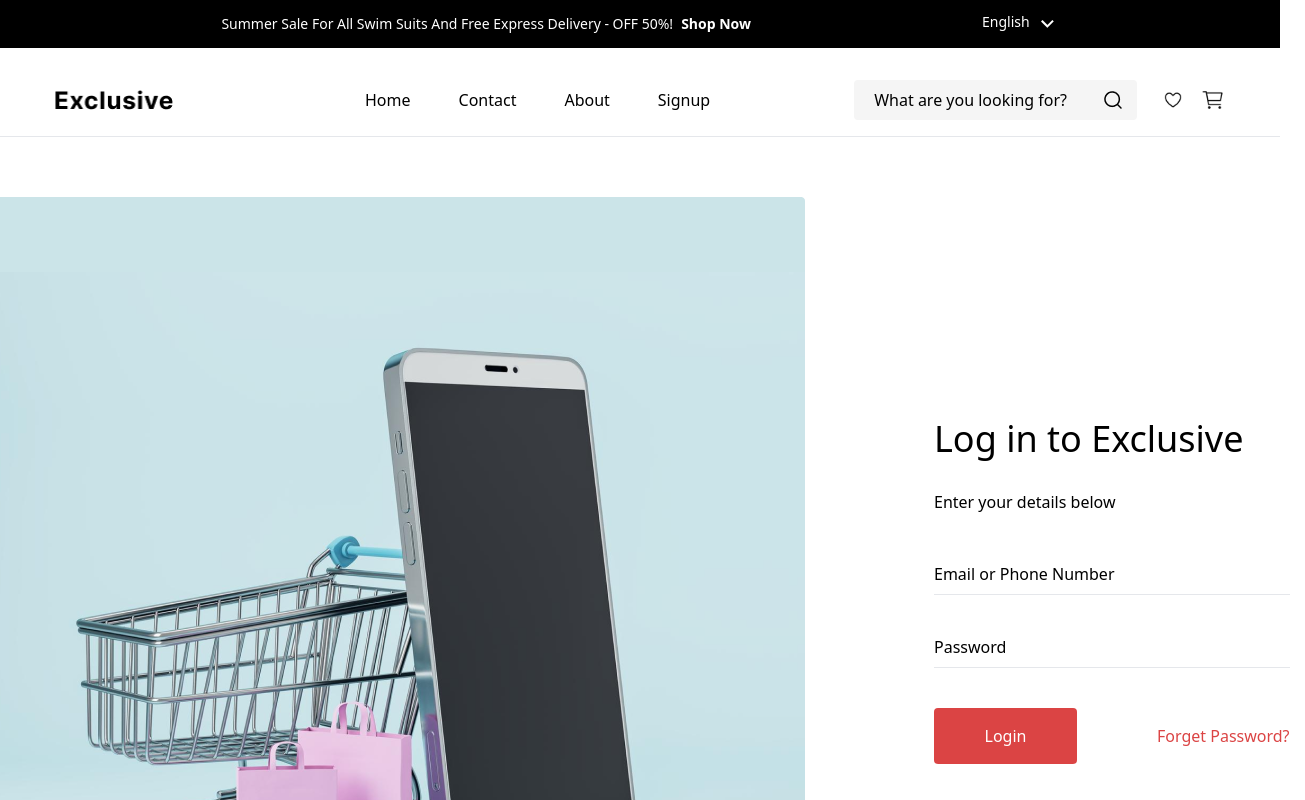
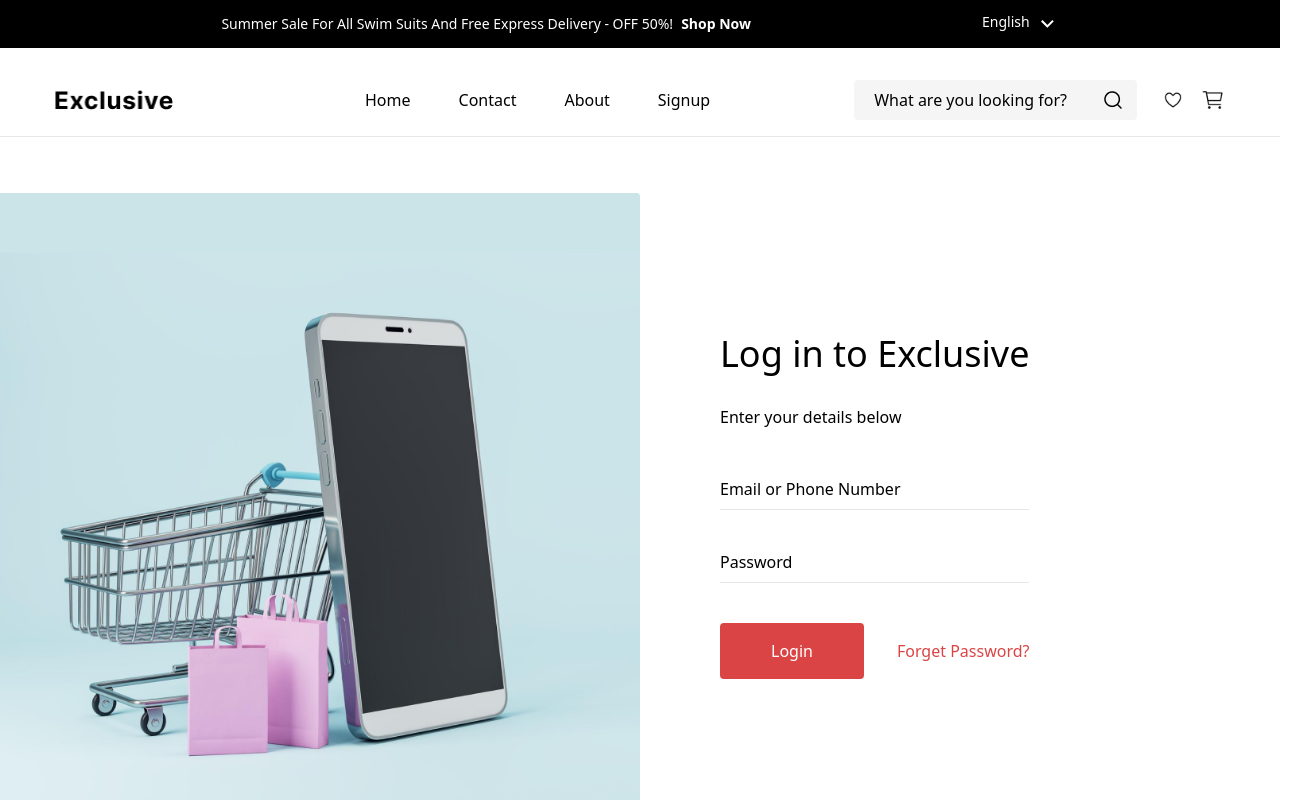
Before and after one commit to Fatima367/Figma_Hackathon_Prac, a Next.js app: page /login in a window 1280 px wide. Shown: the top 800 px of the page, 1305 px wide, since content can reach past the window. Built offline with nearby package versions, Linux system fonts and the light colour scheme.

Commit message:
e-commerce-web

```diff
--- a/app/cart/page.tsx
+++ b/app/cart/page.tsx
@@ -109,7 +109,7 @@ export default function Cart() {
 
           <div className="mt-20 flex flex-row mb-36 justify-between w-full">
             <div className="space-x-4 flex">
-              <div className="ring-1 ring-black rounded flex items-center justify-between w-[300px] h-[56px]">
+              <div className="ring-1 ring-black rounded flex items-center justify-between w-[300px] h-14">
                 <p className="text-sm opacity-50 ml-5">Coupon Code</p>
               </div>
 
--- a/app/login/page.tsx
+++ b/app/login/page.tsx
@@ -1,13 +1,17 @@
 import Image from "next/image";
 
 export default function LoginPage() {
-    return(
-        <div className="  ">
-
-            <div className="mt-[60px] w-[1305px] h-[781px] space-x-[129px] mb-36 flex">
-                <Image src="/images/Side Image.png" height={781} width={805} alt="image" />
-                <div className="space-y-10 mx-[129px] my-auto">
-                    <div className="space-y-[48px]">
+  return (
+    <div className="">
+      <div className="mt-14 w-full space-x-20 mb-36 flex relative">
+        <Image
+          src="/images/Side Image.png"
+          height={650}
+          width={640}
+          alt="image"
+        />
+        <div className="space-y-10 mx-auto my-auto flex flex-col">
+          <div className="space-y-12">
             <div className="space-y-6 flex flex-col items-start my-auto">
               <h2 className="text-[36px] font-medium">Log in to Exclusive</h2>
               <p className="text-base">Enter your details below</p>
@@ -23,10 +27,12 @@ export default function LoginPage() {
               </div>
             </div>
           </div>
-                    <div className="space-x-20 flex items-center justify-center">
-                            <button className="w-[143px] h-[56px] px-12 py-4
+          <div className="flex items-center justify-between">
+            <button
+              className="w-36 h-14 px-12 py-4
                             space-x-8 bg-[#DB4444] rounded text-white text-base
-                            font-medium">
+                            font-medium"
+            >
               Login
             </button>
             <p className="text-base text-[#DB4444]">Forget Password?</p>
@@ -34,5 +40,5 @@ export default function LoginPage() {
         </div>
       </div>
     </div>
-    )
-};
+  );
+}
--- a/app/page.tsx
+++ b/app/page.tsx
@@ -7,7 +7,7 @@ export default function Home() {
 
       <div className="flex flex-col mx-auto">
         {/*-------Hero Section---------*/}
-        <div className="flex flex-col items-center justify-center ">
+        <div className="flex flex-col items-center justify-center">
           <div className="flex">
             {/*Left*/}
             <div className="lg:flex lg:flex-row lg:visible hidden">
@@ -139,7 +139,7 @@ export default function Home() {
             </div>
           </div>
 
-          <div className=" lg:flex lg:items-stretch lg:justify-center lg:space-x-7 mt-[60px] mb-36 -mr-48
+          <div className=" lg:flex lg:items-stretch lg:justify-center lg:space-x-7 mt-14 mb-36 -mr-48
           grid grid-cols-1 space-y-8 lg:space-y-0">
             <div className="space-y-4">
               <Image
@@ -293,7 +293,7 @@ export default function Home() {
 
         {/*-------------------------------------------------------------------------------------------------------------------*/}
 
-        <div className="mt-[60px] mb-[80px] w-11/12 h-[1px] bg-black mx-auto opacity-30"></div>
+        <div className="mt-14 mb-[80px] w-11/12 h-[1px] bg-black mx-auto opacity-30"></div>
 
         {/*-------Browse By Category---------*/}
         <div className="space-y-[60px] flex flex-col items-start justify-between mx-auto">
@@ -641,7 +641,7 @@ export default function Home() {
           </div>
 
           <div className="space-y-[60px]">
-            <div className="lg:flex items-center justify-center lg:gap-[30px] mt-[60px] mb-36
+            <div className="lg:flex items-center justify-center lg:gap-[30px] mt-14 mb-36
             grid grid-cols-1 space-y-6">
               <div className="space-y-4">
                 <Image
@@ -772,7 +772,7 @@ export default function Home() {
               </div>
             </div>
 
-            <div className="lg:flex items-center justify-center lg:gap-[30px] mt-[60px] mb-36
+            <div className="lg:flex items-center justify-center lg:gap-[30px] mt-14 mb-36
             grid grid-cols-1 space-y-6">
               <div className="space-y-4">
                 <Image
@@ -913,7 +913,7 @@ export default function Home() {
 
         {/*-------------------------------------------------------------------------------------------------------------------*/}
 
-        <div className="mt-[60px] mb-[80px] w-10/12 h-[1px] bg-black mx-auto opacity-30"></div>
+        <div className="mt-14 mb-[80px] w-10/12 h-[1px] bg-black mx-auto opacity-30"></div>
 
         {/*-------New Arrival---------*/}
         <div className="space-y-[60px] flex flex-col items-start justify-between mx-auto">
--- a/app/product-detail/page.tsx
+++ b/app/product-detail/page.tsx
@@ -225,7 +225,7 @@ export default function ProductDetailsPage() {
             <p className="font-semibold text-base text-[#DB4444] my-auto">Related Item</p>
         </div>
 
-        <div className="flex items-center justify-center gap-[30px] mt-[60px] mb-36">
+        <div className="flex items-center justify-center gap-[30px] mt-14 mb-36">
 
             <div className="space-y-4">
 
--- a/app/signup/page.tsx
+++ b/app/signup/page.tsx
@@ -4,9 +4,9 @@ export default function SignupPage() {
     return(
         <div className="  ">
 
-            <div className="mt-[60px] w-[1305px] h-[781px] space-x-[129px] mb-36 flex">
+            <div className="mt-14 w-full h-[781px] space-x-32 mb-36 flex">
                 <Image src="/images/Side Image.png" height={781} width={805} alt="image" />
-                <div className="space-y-[48px] mx-[129px] my-auto">
+                <div className="space-y-12 mx-32 my-auto">
                     <div className="space-y-6 flex flex-col items-start my-auto">
                         <h2 className="text-[36px] font-medium"> Create an account</h2>
                         <p className="text-base">Enter your details below</p>
@@ -27,13 +27,13 @@ export default function SignupPage() {
                             </div>
                         </div>
                         <div className="space-y-4">
-                            <button className="w-[371px] h-[56px] px-[122px] py-4
+                            <button className="w-[371px] h-14 px-[122px] py-4
                             space-x-8 bg-[#DB4444] rounded text-white text-base
                             font-medium">
                                 Create Account
                             </button>
                             <div className="space-y-8">
-                                <button className="w-[371px] h-[56px] px-[86px] py-4
+                                <button className="w-[371px] h-14 px-[86px] py-4
                                  space-x-8 rounded text-white text-base
                                  font-medium ring-1 ring-black">
                                    <div className="space-x-4 flex">
--- a/app/wishlist/page.tsx
+++ b/app/wishlist/page.tsx
@@ -18,7 +18,7 @@ export default function Wishlist() {
               </button>
             </div>
 
-            <div className="flex items-center justify-center gap-[30px] mt-[60px] mb-36">
+            <div className="flex items-center justify-center gap-[30px] mt-14 mb-36">
               <div className="space-y-4">
                 <Image
                   src="/images/riimage.png"
@@ -163,7 +163,7 @@ export default function Wishlist() {
               </button>
             </div>
 
-            <div className="flex items-center justify-center gap-[30px] mt-[60px] mb-36">
+            <div className="flex items-center justify-center gap-[30px] mt-14 mb-36">
               <div className="space-y-4">
                 <Image
                   src="/images/riimage.png"
```
Lines whose indentation alone changed are shown as unchanged.
